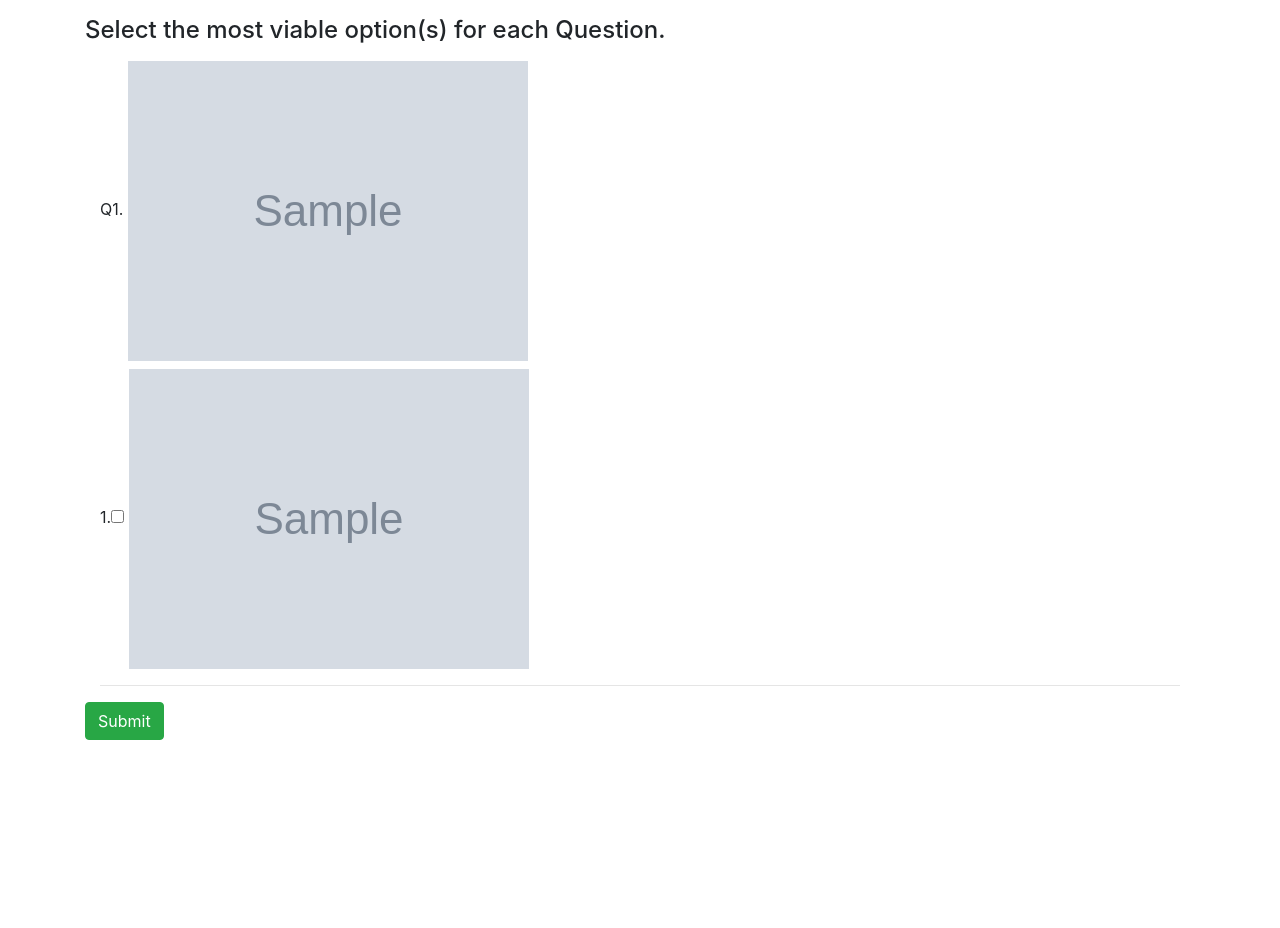
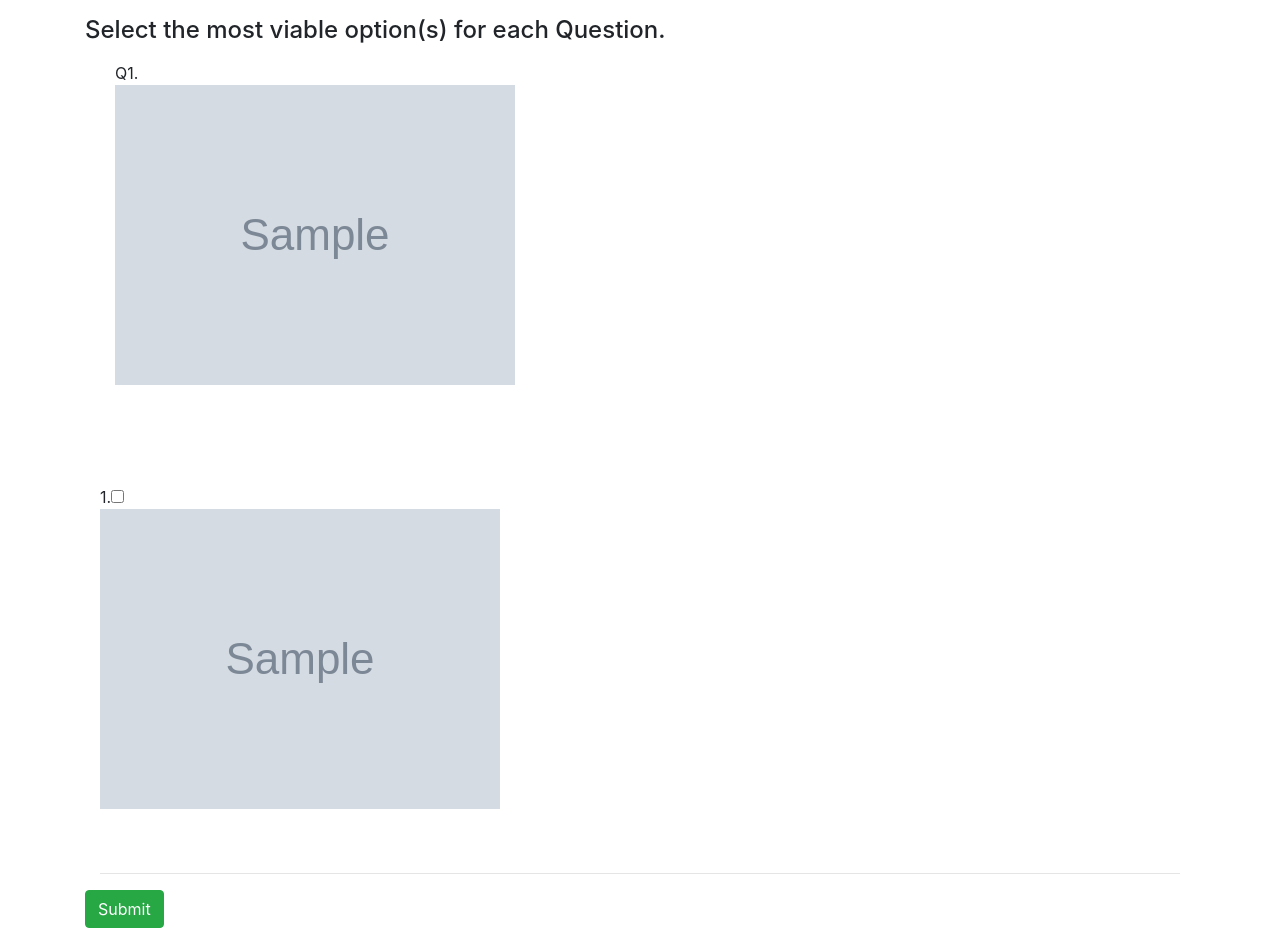
Before and after one commit to CyberDrudge/ImageTagging-via-ESP, a Django app: template tasks/templates/tasks/task_view.html in a window 1280 px wide. Shown: the part 56-984 px from the top of the page. Before the commit the page ends 796 px from the top, so only its background shows below. Run offline with Django 3.2, Linux system fonts and the light colour scheme; the template is opened without the code that fills it: values that come from a table or form of the project are taken from there, others are empty; tables that the repository leaves empty hold one stand-in row (values such as "Sample post"); grey boxes marked "Sample" are stand-in pictures; some libraries are stand-ins or nearby versions.

Commit message:
Update Image Orientation

```diff
--- a/game/templates/game/css.html
+++ b/game/templates/game/css.html
@@ -4,42 +4,21 @@
 <link rel="stylesheet" href="https://stackpath.bootstrapcdn.com/bootstrap/4.3.1/css/bootstrap.min.css" integrity="sha384-ggOyR0iXCbMQv3Xipma34MD+dH/1fQ784/j6cY/iJTQUOhcWr7x9JvoRxT2MZw1T" crossorigin="anonymous">
 
 
-<!--FontAwesome CSS-->
-<link rel="stylesheet" href="http://stackpath.bootstrapcdn.com/font-awesome/4.7.0/css/font-awesome.min.css">
-
-
-<!--Stripe Custom Styling-->
-<!--<link rel="stylesheet" href="{% static 'products/stripe_custom_style.css' %}">-->
 <style>
-
-.card {
-  overflow: hidden;
-  box-shadow: 0 2px 5px 0 rgba(0, 0, 0, 0.15), 0 2px 10px 0 rgba(0, 0, 0, 0.12);
-  -webkit-transition: .25s box-shadow;
-  transition: .25s box-shadow;
+.container {
+height: 400px;
 }
 
-.card:focus,
-.card:hover {
-  box-shadow: 0 5px 11px 0 rgba(0, 0, 0, 0.25), 0 4px 15px 0 rgba(0, 0, 0, 0.15);
-  transform: scale(1.1, 1.1);
-  <!--transform: skewY(2deg);-->
+.container  .img-responsive {
+    display: block;
+    width: auto;
+    max-height: 100%;
 }
 
-.card-inverse .card-img-overlay {
-  background-color: rgba(51, 51, 51, 0.85);
-  border-color: rgba(51, 51, 51, 0.85);
-}
-
-.icon{
-    font-size: 25px;
-    transition-duration: 250ms;
-    transition-property: transform;
-    transition-delay: 0s;
-    display:block;
-}
-.icon:hover{
-    transform: scale(2, 2);
+.img-fluid{
+    display: block;
+    width: auto;
+    max-height: 300px;
 }
 
 </style>
--- a/tasks/templates/tasks/task_view.html
+++ b/tasks/templates/tasks/task_view.html
@@ -3,11 +3,10 @@
 {% block content %}
     <h4 class="my-3">Select the most viable option(s) for each Question.</h4>
     <form method="POST" action="action"> {% csrf_token %}
-        <div class="container">
+        <div class="col">
             <input type="hidden" name="task" value="{{ task.id }}">
             {% for ques in task.questions.all %}
-                    <label>Q{{ forloop.counter }}. <img src="{{ ques.image.url }}" class="img-fluid"/></label><br/>
-                    <input type="hidden" name="questions" value="{{ ques.id }}">
+                    <div class="container">Q{{ forloop.counter }}. <img src="{{ ques.image.url }}" class="img-responsive"/></div><br/>
 
                     <div class="row">
                         {% for choice in ques.secondary_image.all %}
@@ -20,7 +19,8 @@
                             </div>
                         {% endfor %}
                     </div>
-                    <hr/>
+
+                    <br/><hr/>
             {% endfor %}
         </div>
 
```
